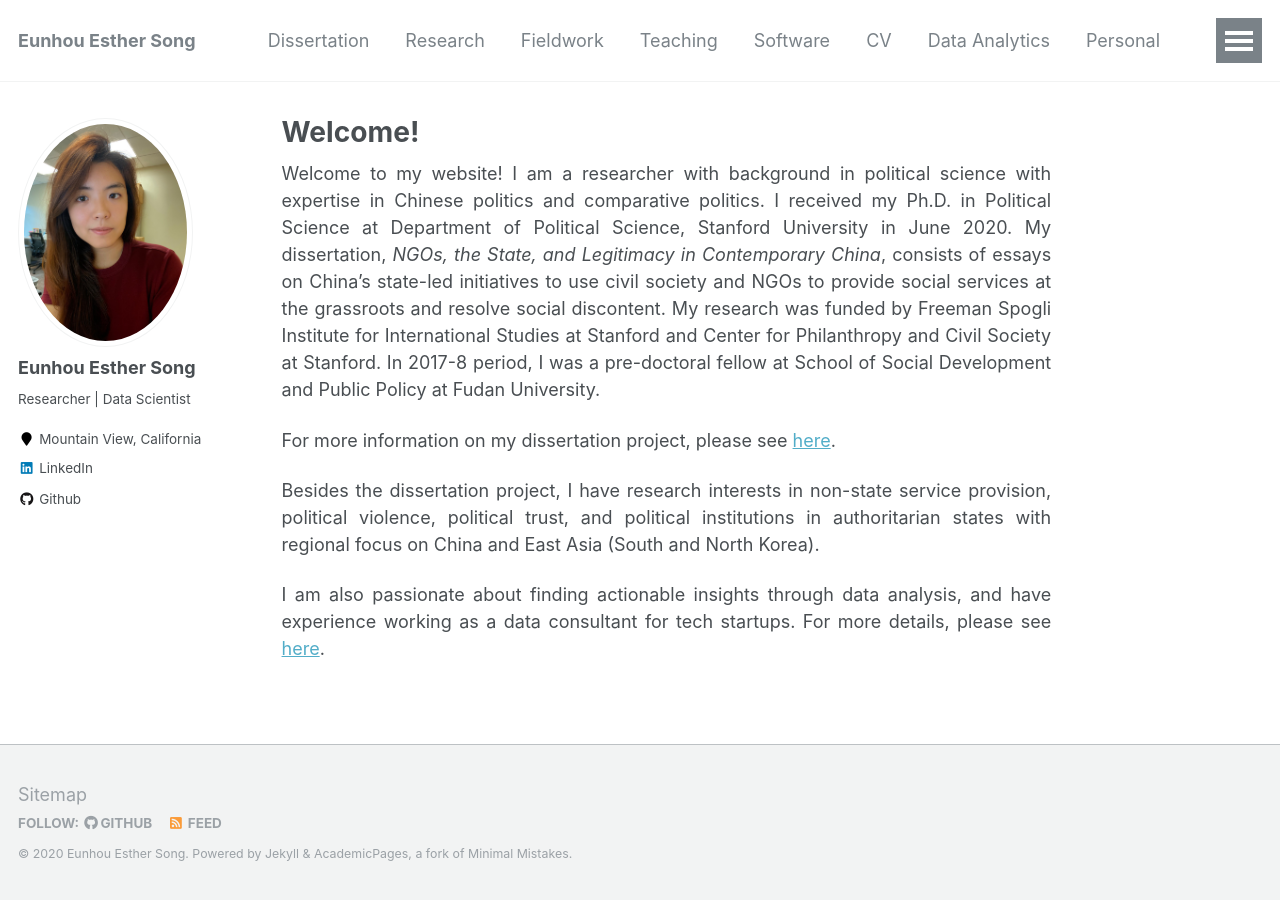
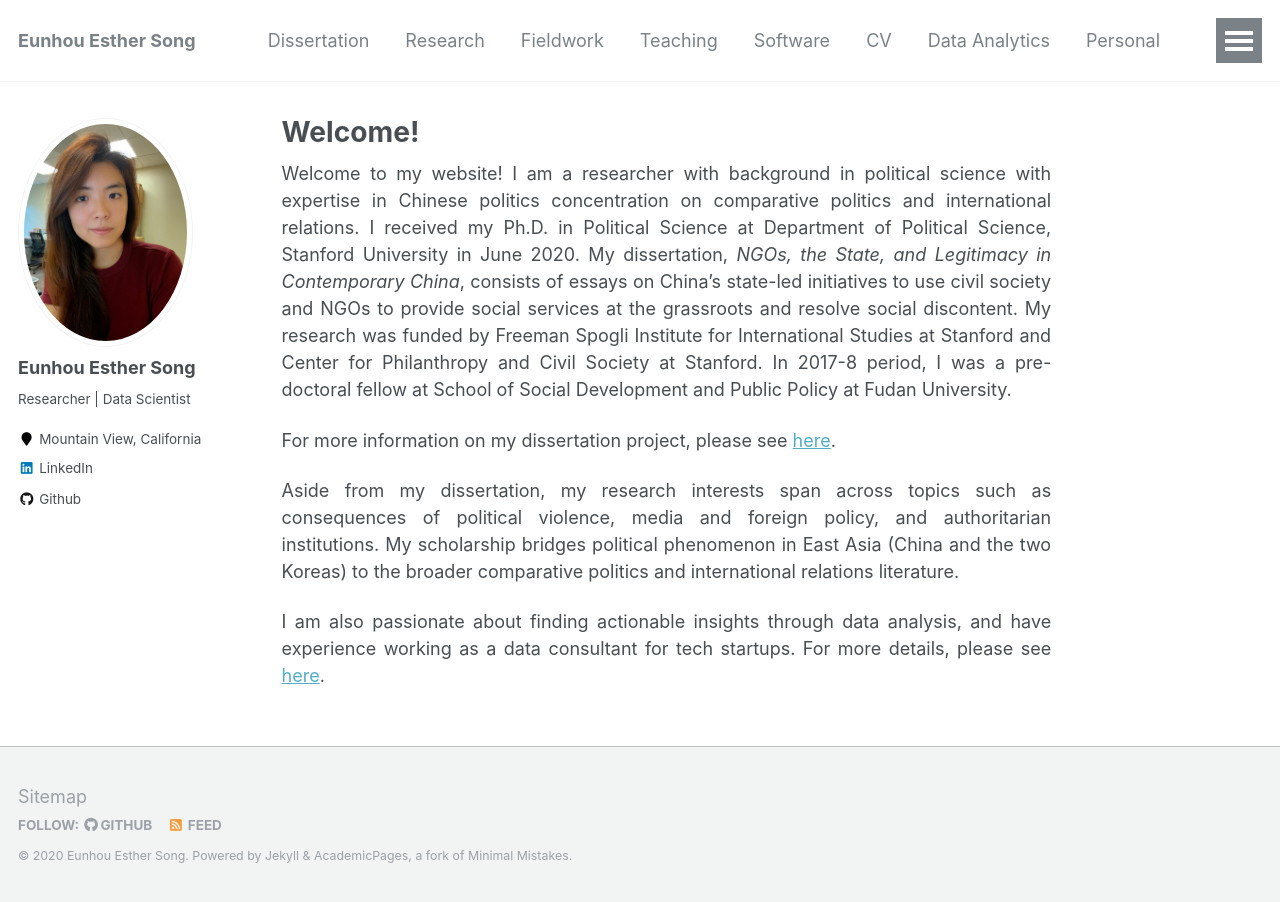
Before and after one commit to ehsong/ehsong.github.io, a Jekyll site: the page built from _pages/about.md, in a window 1280 px wide. Built offline with Jekyll 4.4.1, drawn with Linux system fonts in a browser that asks for light colours.

Commit message:
Update about.md

```diff
--- a/_pages/about.md
+++ b/_pages/about.md
@@ -8,10 +8,10 @@
   - /about.html
 ---
 
-Welcome to my website! I am a researcher with background in political science with expertise in Chinese politics and comparative politics. I received my Ph.D. in Political Science at Department of Political Science, Stanford University in June 2020. My dissertation, *NGOs, the State, and Legitimacy in Contemporary China*, consists of essays on China's state-led initiatives to use civil society and NGOs to provide social services at the grassroots and resolve social discontent. My research was funded by Freeman Spogli Institute for International Studies at Stanford and Center for Philanthropy and Civil Society at Stanford. In 2017-8 period, I was a pre-doctoral fellow at School of Social Development and Public Policy at Fudan University.
+Welcome to my website! I am a researcher with background in political science with expertise in Chinese politics concentration on comparative politics and international relations. I received my Ph.D. in Political Science at Department of Political Science, Stanford University in June 2020. My dissertation, *NGOs, the State, and Legitimacy in Contemporary China*, consists of essays on China's state-led initiatives to use civil society and NGOs to provide social services at the grassroots and resolve social discontent. My research was funded by Freeman Spogli Institute for International Studies at Stanford and Center for Philanthropy and Civil Society at Stanford. In 2017-8 period, I was a pre-doctoral fellow at School of Social Development and Public Policy at Fudan University.
 
 For more information on my dissertation project, please see [here](/dissertation/).
 
-Besides the dissertation project, I have research interests in non-state service provision, political violence, political trust, and political institutions in authoritarian states with regional focus on China and East Asia (South and North Korea).
+Aside from my dissertation, my research interests span across topics such as consequences of political violence, media and foreign policy, and authoritarian institutions. My scholarship bridges political phenomenon in East Asia (China and the two Koreas) to the broader comparative politics and international relations literature.
 
 I am also passionate about finding actionable insights through data analysis, and have experience working as a data consultant for tech startups. For more details, please see [here](/data_analytics/).
```
